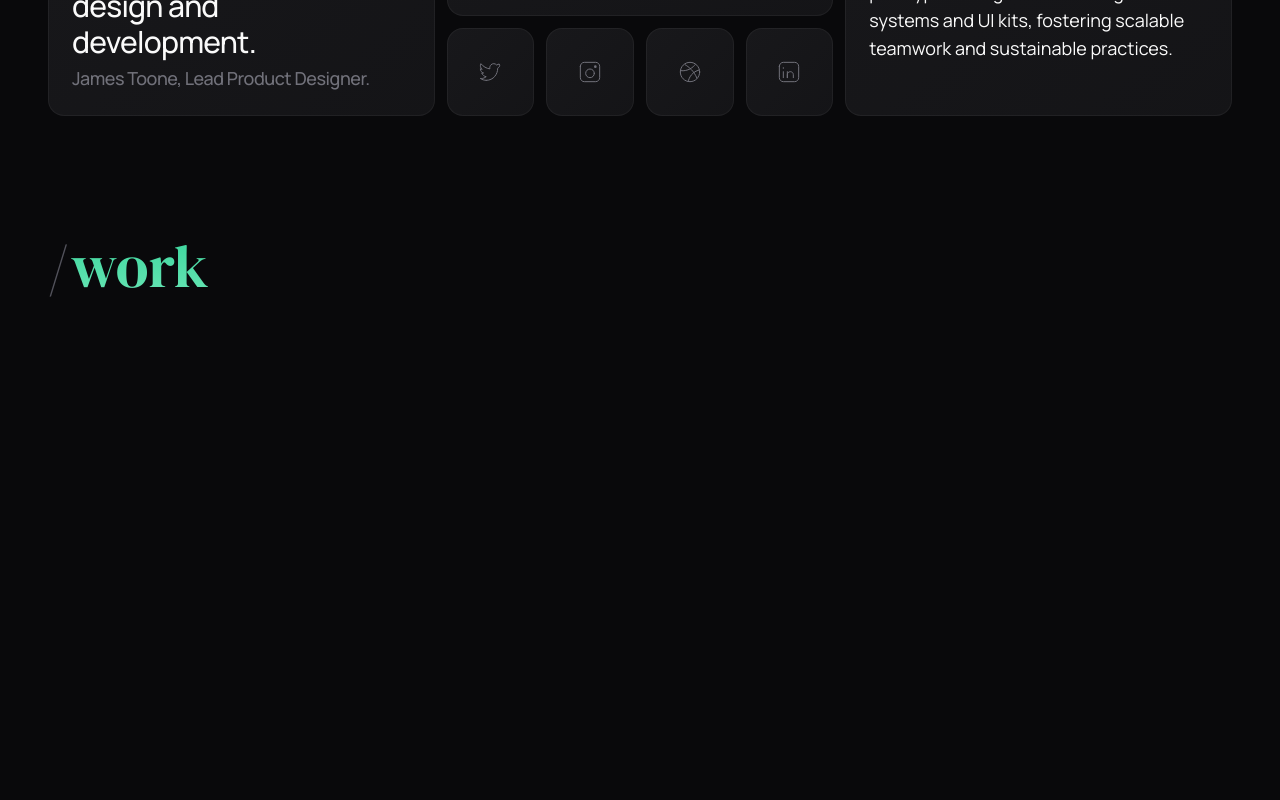
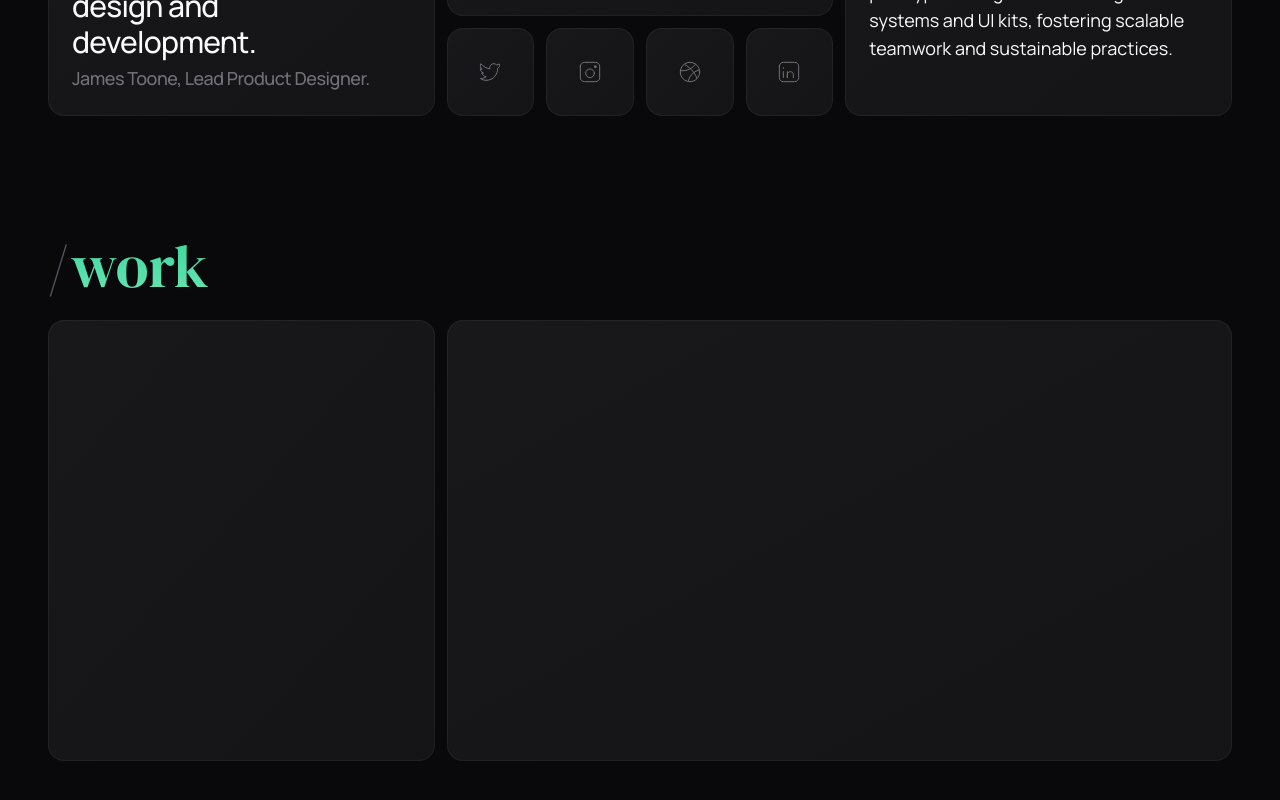
Before and after one commit to 2ne/nextjs-boilerplate, a Next.js app: page / in a window 1280 px wide. Shown: the part 446-1246 px from the top of the page. Before the commit the page ends 814 px from the top, so only its background shows below. Built offline with nearby package versions, Linux system fonts and the light colour scheme.

Commit message:
Update page.tsx

```diff
--- a/app/page.tsx
+++ b/app/page.tsx
@@ -180,6 +180,10 @@ export default function Home() {
     return (
       <section className="mx-auto w-full max-w-lg xl:max-w-7xl p-6 pt-3 xl:p-12">
         <Title label="work" />
+        <div className="grid grid-cols-1 gap-3 xl:grid-cols-12">
+          <div className="relative overflow-clip rounded-2xl bg-gradient-to-tl from-zinc-900/75 to-zinc-900 p-6 ring-1 ring-inset ring-zinc-50/5 xl:col-span-4"></div>
+          <div className="relative overflow-clip rounded-2xl bg-gradient-to-tl from-zinc-900/75 to-zinc-900 p-6 ring-1 ring-inset ring-zinc-50/5 xl:col-span-8 aspect-video"></div>
+        </div>
       </section>
     );
   };
```
